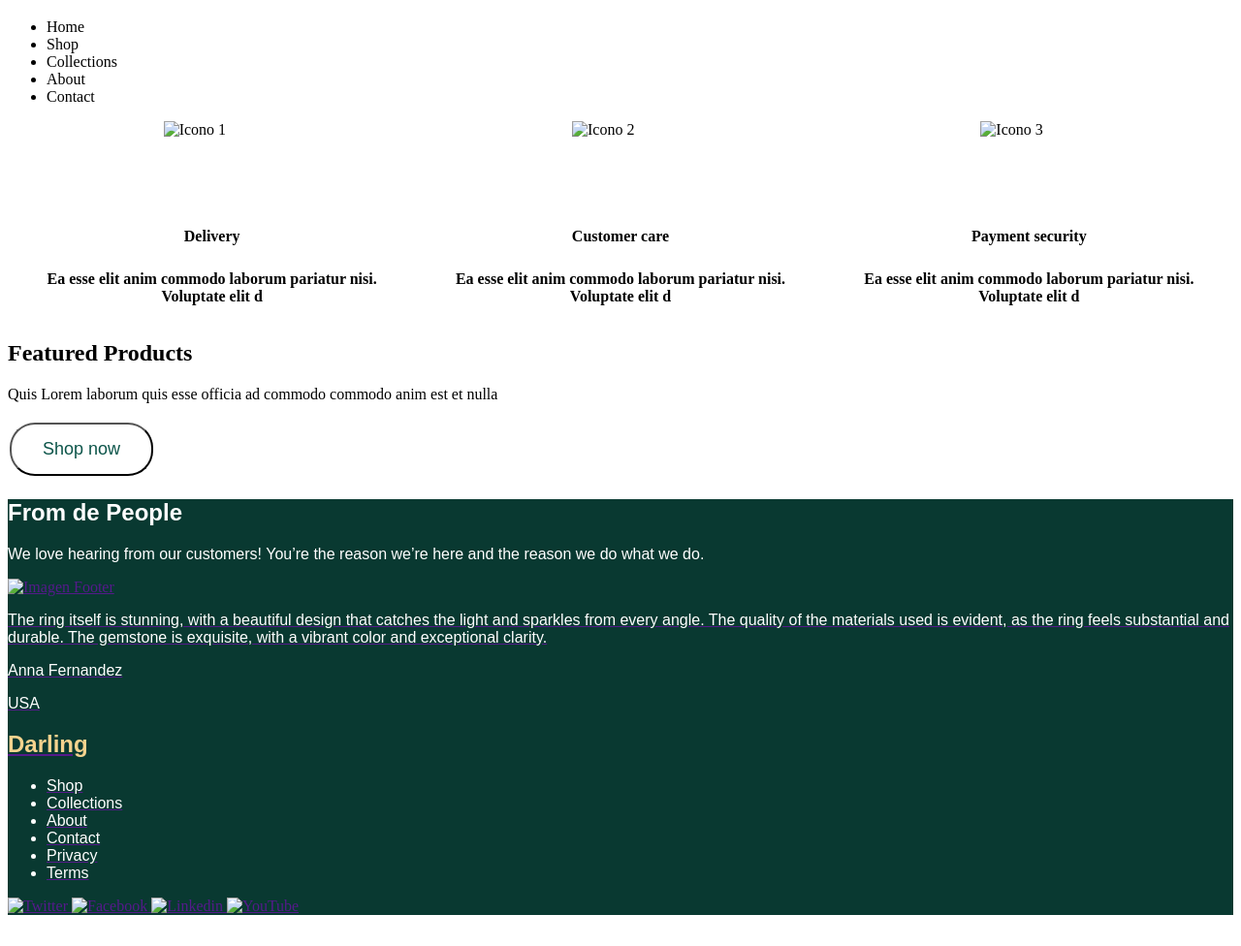
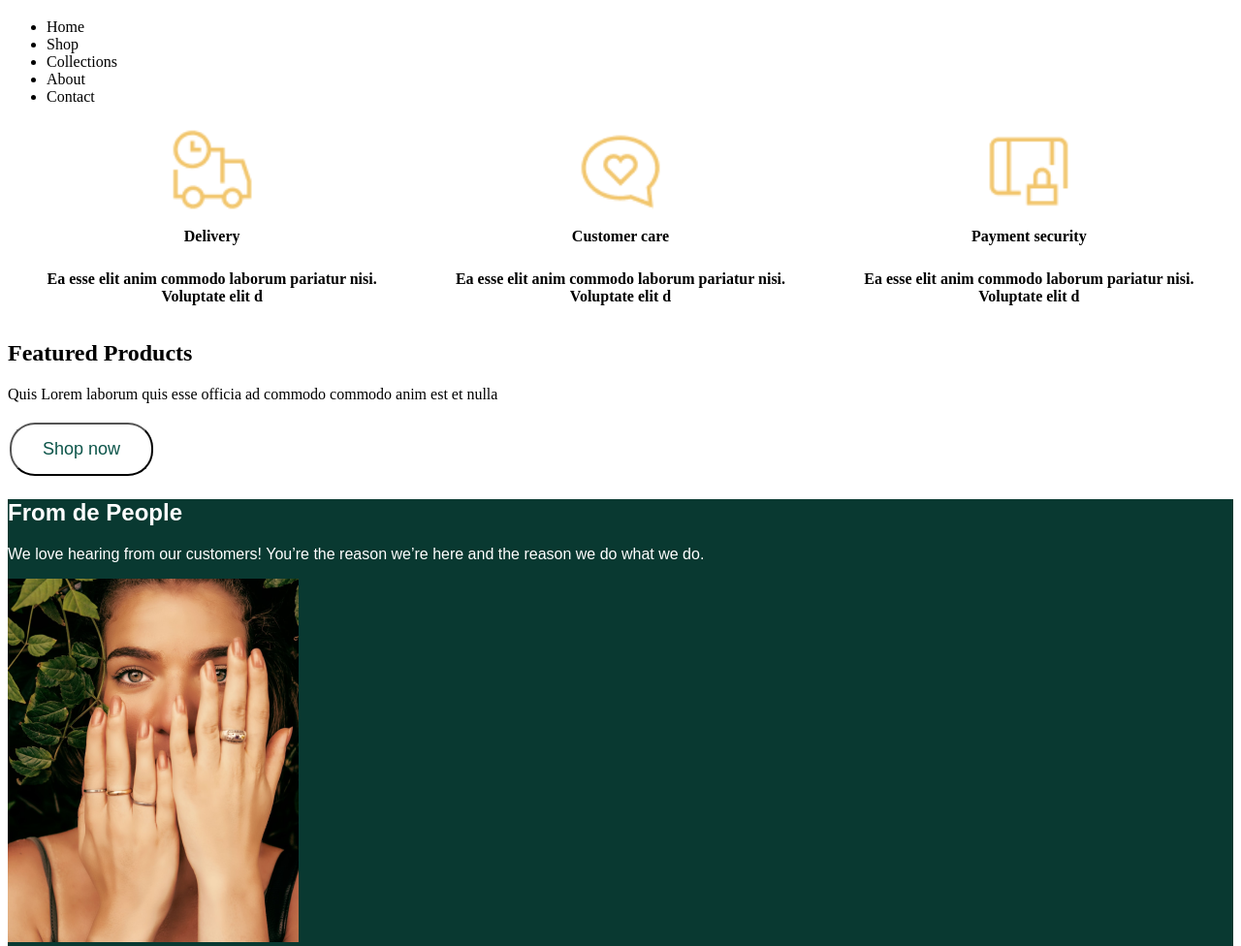
Before and after one commit to vanessann-dev/ProyectoIntegrador, a plain HTML site: page Home/index.html in a window 1280 px wide. Shown: the part 61-1037 px from the top of the page at 97% size. Before the commit the page ends 1013 px from the top, so only its background shows below. Drawn offline with Linux system fonts and the light colour scheme.

Commit message:
Modificación de rutas

```diff
--- a/Home/index.html
+++ b/Home/index.html
@@ -27,17 +27,17 @@
 
     <div class="iconos">
         <div class="icon">
-          <img src="Assets/icono1.png" alt="Icono 1">
+          <img src="../Assets/icono1.png" alt="Icono 1">
           <p>Delivery</p>
           <p>Ea esse elit anim commodo laborum pariatur nisi. Voluptate elit d</p>
         </div>
         <div class="icon">
-          <img src="Assets/icono2.png" alt="Icono 2">
+          <img src="../Assets/icono2.png" alt="Icono 2">
           <p>Customer care</p>
           <p>Ea esse elit anim commodo laborum pariatur nisi. Voluptate elit d</p>
         </div>
         <div class="icon">
-          <img src="Assets/icono3.png" alt="Icono 3">
+          <img src="../Assets/icono3.png" alt="Icono 3">
           <p>Payment security</p>
           <p>Ea esse elit anim commodo laborum pariatur nisi. Voluptate elit d</p>
         </div>
@@ -63,7 +63,7 @@
         <div class="target-container">
           <a href="">
             <div class=".target-container img ">
-                <img src="Assets/img_footer.png" alt="Imagen Footer" />
+                <img src="../Assets/img_footer.png" alt="Imagen Footer" />
             </div>
 
 
@@ -96,10 +96,10 @@
             </div>
 
             <div class="social-icons">
-              <img src="Assets/logo_twitter.png" alt="Twitter" />
-              <img src="Assets/logo_fb.png" alt="Facebook" />
-              <img src="Assets/logo_link.png" alt="Linkedin" />
-              <img src="Assets/logo_youtube.png" alt="YouTube" />
+              <img src="../Assets/logo_twitter.png" alt="Twitter" />
+              <img src="../Assets/logo_fb.png" alt="Facebook" />
+              <img src="../Assets/logo_link.png" alt="Linkedin" />
+              <img src="../Assets/logo_youtube.png" alt="YouTube" />
             </div>
           </a>
 
```
